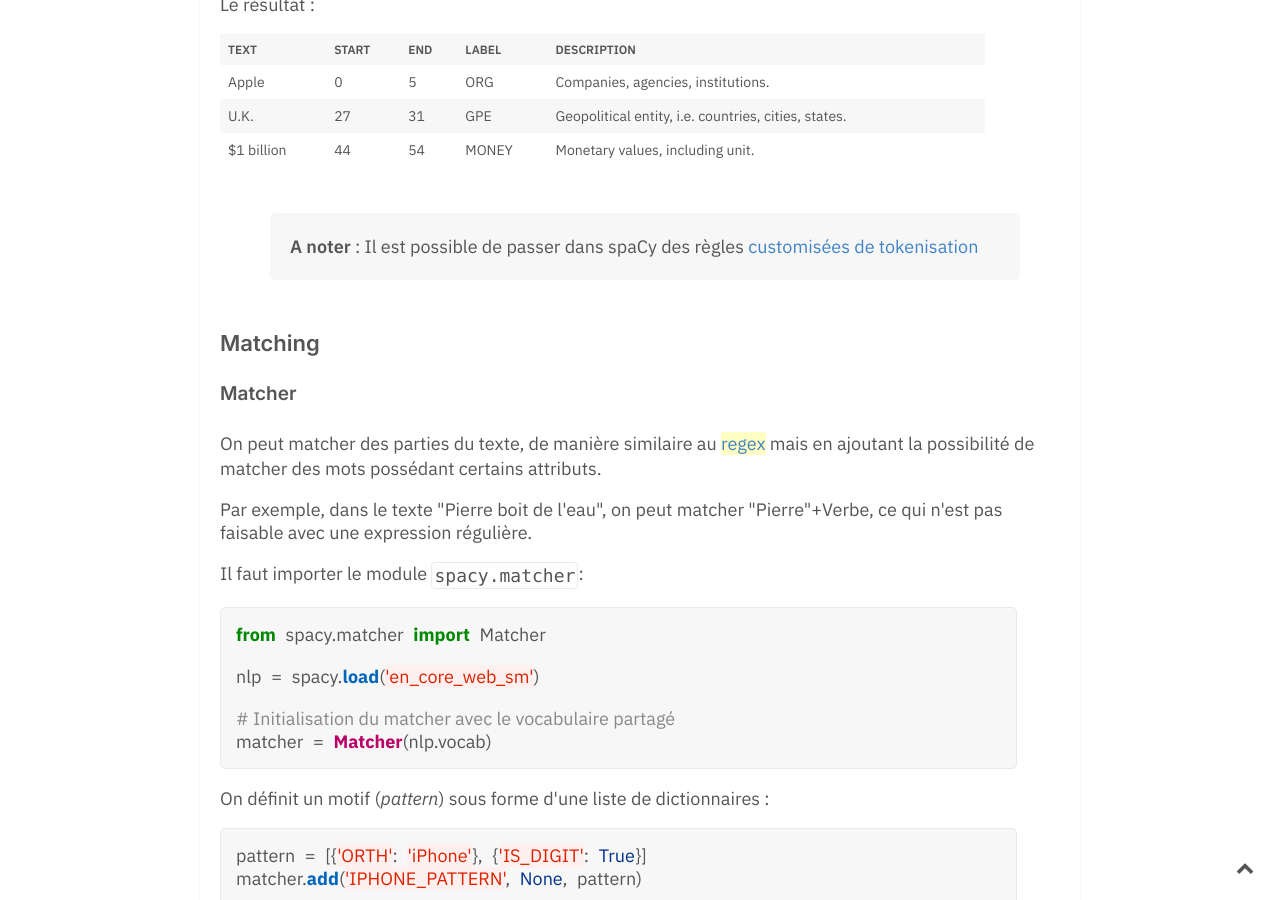
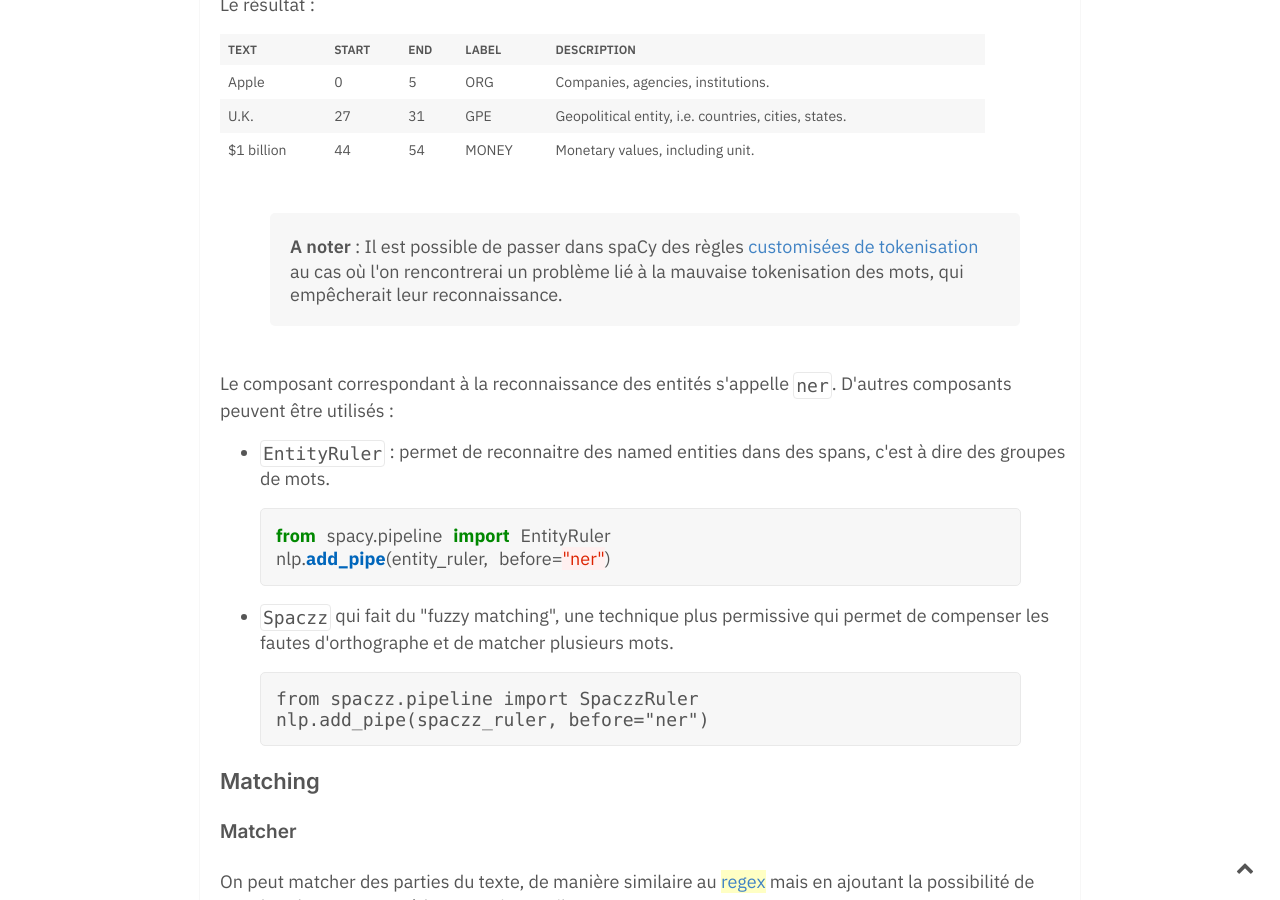
Before and after one commit to Maxence-L/arboretum.link, a Jekyll site: the page built from _notes/spacy.md, in a window 1280 px wide and 900 px high, scrolled down 4052 px. Built offline with Jekyll 4.4.1, drawn with Linux system fonts in a browser that asks for light colours; formulas are drawn with MathJax 3; the table of contents is made by our own code.

Commit message:
Update spacy.md

`````diff
--- a/_notes/spacy.md
+++ b/_notes/spacy.md
@@ -134,7 +134,22 @@ Le résultat :
 | $1 billion | 44 | 54 | MONEY | Monetary values, including unit. |
 
 > **A noter** :
-> Il est possible de passer dans spaCy des règles [customisées de tokenisation](https://spacy.io/usage/linguistic-features#tokenization0)
+> Il est possible de passer dans spaCy des règles [customisées de tokenisation](https://spacy.io/usage/linguistic-features#tokenization0) au cas où l'on rencontrerai un problème lié à la mauvaise tokenisation des mots, qui empêcherait leur reconnaissance.
+
+Le composant correspondant à la reconnaissance des entités s'appelle `ner`. D'autres composants peuvent être utilisés :
+
+- `EntityRuler` : permet de reconnaitre des named entities dans des spans, c'est à dire des groupes de mots.
+```python
+from spacy.pipeline import EntityRuler
+nlp.add_pipe(entity_ruler, before="ner")
+````
+
+- `Spaczz` qui fait du "fuzzy matching", une technique plus permissive qui permet de compenser les fautes d'orthographe et de matcher plusieurs mots.
+````
+from spaczz.pipeline import SpaczzRuler
+nlp.add_pipe(spaczz_ruler, before="ner")
+````
+
 
 ### Matching
 
`````
